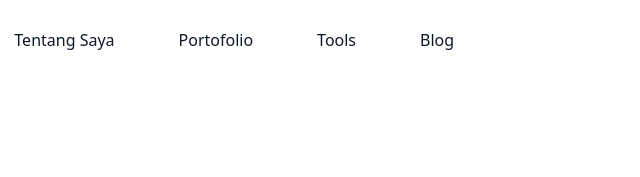
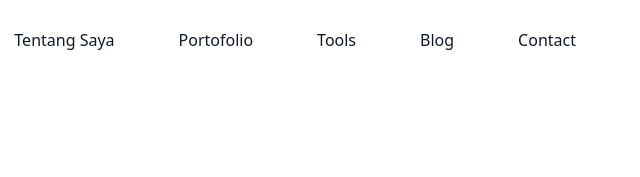
Before and after one commit to Rzkinvf/portfolio-rzkly, a website: page index.html in a window 1280 px wide. Shown: the top 177 px of the page, 640-1280 px from the left. Drawn offline with nearby package versions, Linux system fonts and the light colour scheme.

Commit message:
Update index.html

```diff
--- a/index.html
+++ b/index.html
@@ -82,7 +82,7 @@
                 <li class="group">
                   <a
                     href="#contact"
-                    class="text-base  text-white  py-2 mx-8 flex group-hover:text-primary"
+                    class="text-base  text-dark  py-2 mx-8 flex group-hover:text-primary"
                     >Contact</a
                   >
                 </li>
```
